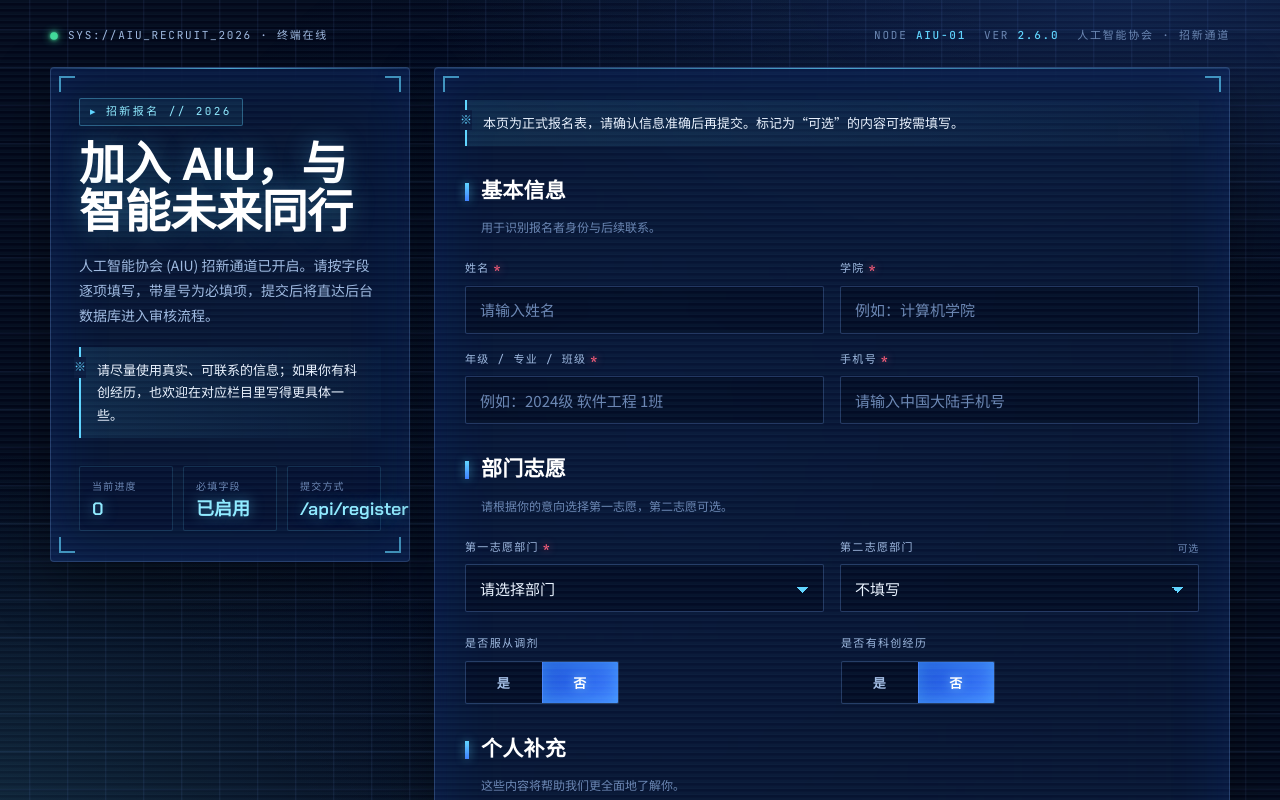
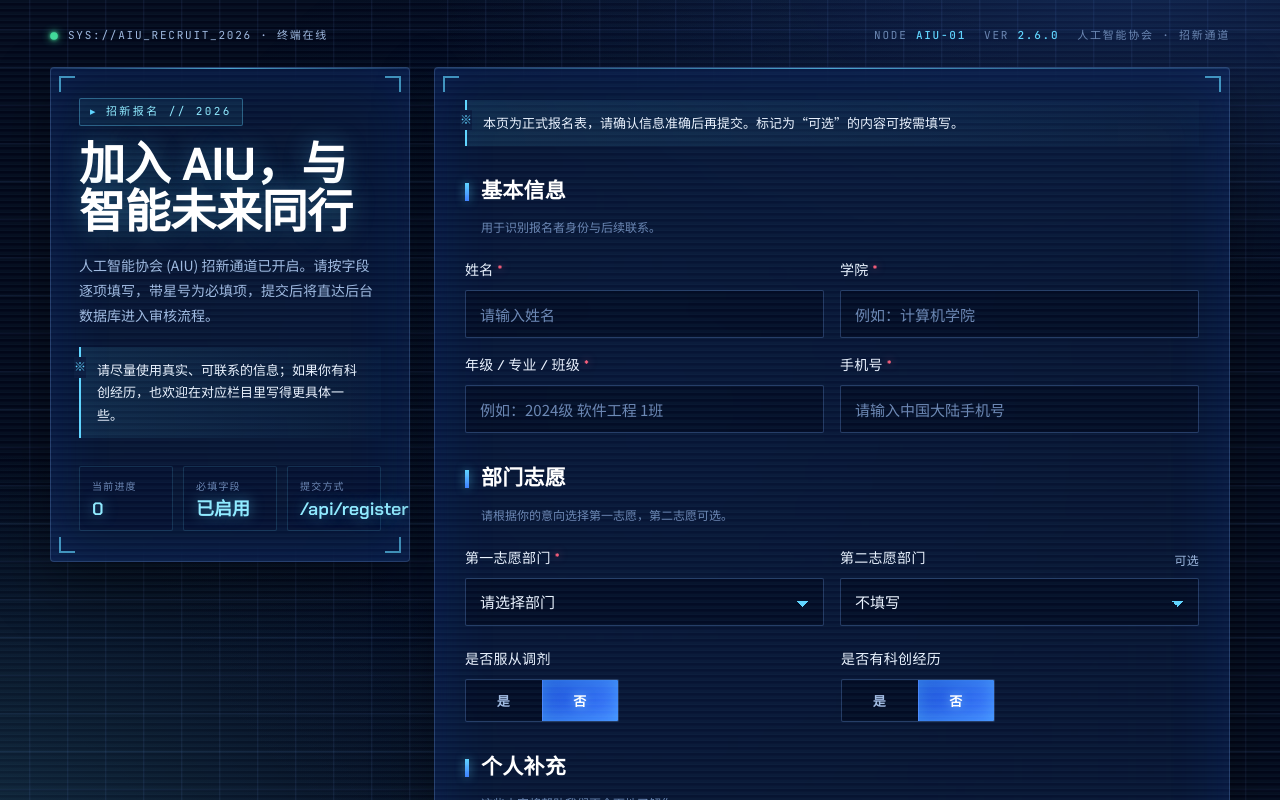
Before and after one commit to meizhaole/aiu, a React (Vite) app in the folder frontend/: page / in a window 1280 px wide. Shown: the top 800 px of the page. Built offline with nearby package versions, Linux system fonts and the light colour scheme.

Commit message:
style(frontend): 放大字段标签字号提升可读性

```diff
--- a/frontend/src/App.css
+++ b/frontend/src/App.css
@@ -328,11 +328,11 @@
   align-items: flex-end;
   justify-content: space-between;
   gap: 12px;
-  font-family: var(--f-mono);
-  font-size: 11px;
-  letter-spacing: 0.12em;
-  text-transform: uppercase;
-  color: var(--frost);
+  font-family: var(--f-display);
+  font-size: 14px;
+  font-weight: 500;
+  letter-spacing: 0.02em;
+  color: var(--ice);
 }
 
 .field-label span:first-child {
@@ -348,9 +348,14 @@
 }
 
 .field-hint {
-  font-size: 10px;
-  letter-spacing: 0.08em;
-  color: var(--frost-dim);
+  font-family: var(--f-zh);
+  font-size: 12px;
+  letter-spacing: 0.02em;
+  color: var(--frost);
+}
+
+.field.has-error .field-label {
+  color: var(--alert);
 }
 
 /* —— 输入控件 —— */
@@ -423,9 +428,9 @@
 }
 
 .field-error {
-  font-family: var(--f-mono);
-  font-size: 11px;
-  letter-spacing: 0.06em;
+  font-family: var(--f-zh);
+  font-size: 13px;
+  letter-spacing: 0.02em;
   color: var(--alert);
 }
 
@@ -449,11 +454,11 @@
 }
 
 .segmented-label {
-  font-family: var(--f-mono);
-  font-size: 11px;
-  letter-spacing: 0.12em;
-  text-transform: uppercase;
-  color: var(--frost);
+  font-family: var(--f-display);
+  font-size: 14px;
+  font-weight: 500;
+  letter-spacing: 0.02em;
+  color: var(--ice);
 }
 
 .segmented {
```
